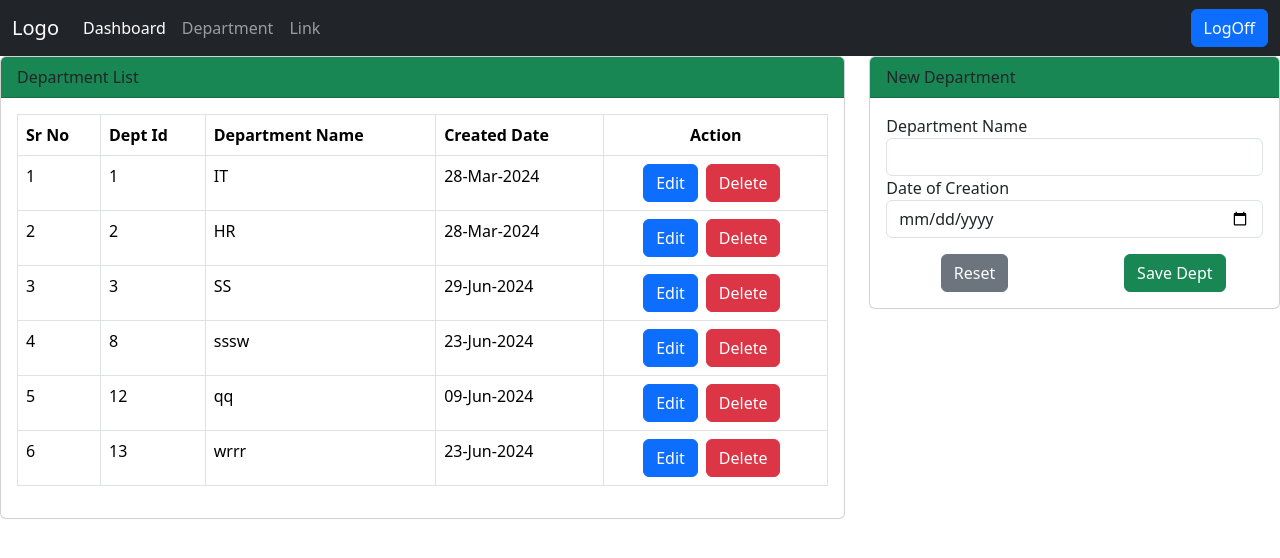
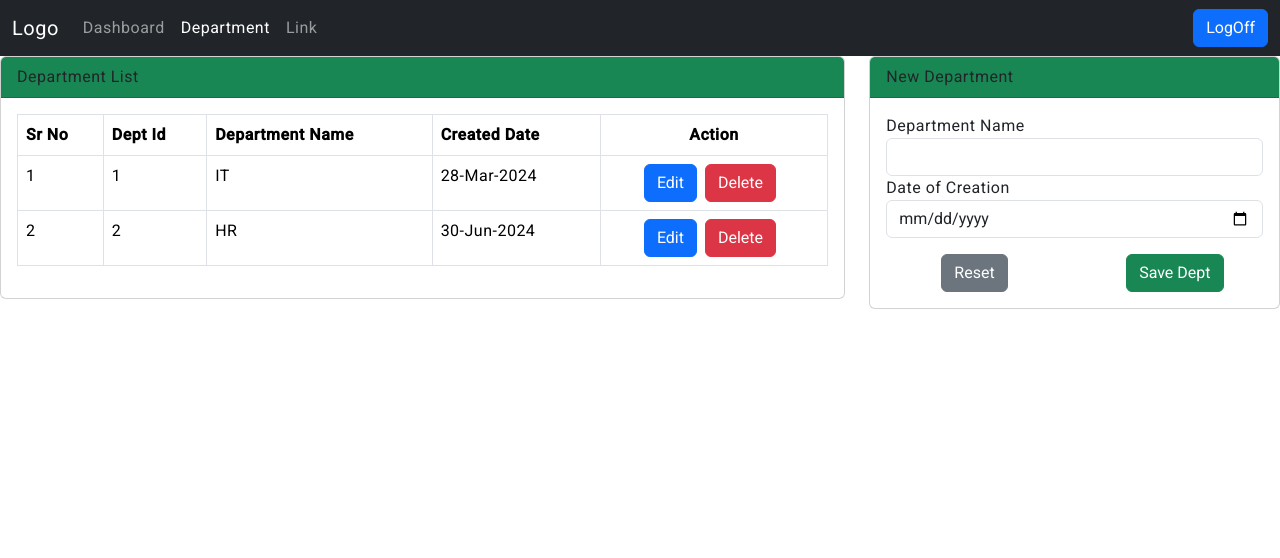
Before and after one commit to vinodkus/ticket_tool_angular_18, an Angular app: page /department in a window 1280 px wide. Shown: the top 558 px of the page. Built offline with nearby package versions, Linux system fonts and the light colour scheme; data requests are answered from the project's data file.

Commit message:
angualr material

```diff
--- a/angular.json
+++ b/angular.json
@@ -27,6 +27,7 @@
               }
             ],
             "styles": [
+              "@angular/material/prebuilt-themes/azure-blue.css",
               "src/styles.css",
               "node_modules/bootstrap/dist/css/bootstrap.min.css"
             ],
@@ -88,6 +89,7 @@
               }
             ],
             "styles": [
+              "@angular/material/prebuilt-themes/azure-blue.css",
               "src/styles.css"
             ],
             "scripts": []
--- a/package.json
+++ b/package.json
@@ -11,10 +11,12 @@
   "private": true,
   "dependencies": {
     "@angular/animations": "^18.0.0",
+    "@angular/cdk": "^18.0.5",
     "@angular/common": "^18.0.0",
     "@angular/compiler": "^18.0.0",
     "@angular/core": "^18.0.0",
     "@angular/forms": "^18.0.0",
+    "@angular/material": "^18.0.5",
     "@angular/platform-browser": "^18.0.0",
     "@angular/platform-browser-dynamic": "^18.0.0",
     "@angular/router": "^18.0.0",
--- a/src/app/app.config.ts
+++ b/src/app/app.config.ts
@@ -3,7 +3,8 @@ import { provideRouter } from '@angular/router';
 
 import { routes } from './app.routes';
 import { provideHttpClient } from '@angular/common/http';
+import { provideAnimationsAsync } from '@angular/platform-browser/animations/async';
 
 export const appConfig: ApplicationConfig = {
-  providers: [provideHttpClient(), provideZoneChangeDetection({ eventCoalescing: true }), provideRouter(routes)]
+  providers: [provideHttpClient(), provideZoneChangeDetection({ eventCoalescing: true }), provideRouter(routes), provideAnimationsAsync()]
 };
--- a/src/app/pages/department/department.component.ts
+++ b/src/app/pages/department/department.component.ts
@@ -3,17 +3,20 @@ import { MasterService, Department } from '../../services/master.service';
 import { AsyncPipe, DatePipe } from '@angular/common';
 import { FormsModule } from '@angular/forms';
 import { from } from 'rxjs';
+import { MatSnackBar, MatSnackBarModule } from '@angular/material/snack-bar';
+
 
 @Component({
   selector: 'app-department',
   standalone: true,
-  imports: [DatePipe, FormsModule,AsyncPipe],
+  imports: [MatSnackBarModule,DatePipe, FormsModule,AsyncPipe],
 
   templateUrl: './department.component.html',
   styleUrl: './department.component.css',
 })
 export class DepartmentComponent implements OnInit {
   masterSrv = inject(MasterService);
+  snackBar = inject(MatSnackBar);
   deptList: Department[] = [];
   newDepartment: Department = {
     deptId: 0,
@@ -72,13 +75,15 @@ export class DepartmentComponent implements OnInit {
       next: (departments) => {
         if (departments.length > 0) {
           const department = departments[0];
+          const deptName = department.deptName;
           this.masterSrv.deleteDeptById(department.id!).subscribe({
             next: () => {
               this.deptList = this.deptList.filter(
                 (dept) => dept.deptId !== deptId
               );
               console.log('Department deleted');
-              alert('Department deleted')
+              this.showDeleteAlert(deptName);
+             // alert('Department deleted')
             },
             error: (err) => {
               console.error('Error deleting department:', err);
@@ -93,4 +98,15 @@ export class DepartmentComponent implements OnInit {
       },
     });
   }
+
+  showDeleteAlert(deptName: string): void {
+    this.snackBar.open(`Department: ${deptName} deleted successfully`, 'Close', {
+      duration: 3000, // Duration in milliseconds
+      horizontalPosition: 'center', // Center horizontally
+      verticalPosition: 'top', // We will override this with CSS
+      panelClass: ['custom-snackbar', 'custom-snackbar-container'] // Apply the custom CSS classes
+    });
+  }
+
+
 }
--- a/src/app/pages/layout/layout.component.html
+++ b/src/app/pages/layout/layout.component.html
@@ -7,10 +7,10 @@
       <div class="collapse navbar-collapse" id="mynavbar">
         <ul class="navbar-nav me-auto">
           <li class="nav-item" >
-            <a class="nav-link active" routerLink="dashboard">Dashboard</a>
+            <a class="nav-link" routerLink="dashboard">Dashboard</a>
           </li>
           <li class="nav-item" >
-            <a class="nav-link" routerLink="department">Department</a>
+            <a class="nav-link active" routerLink="department">Department</a>
           </li>
           <li class="nav-item" >
             <a class="nav-link" href="javascript:void(0)">Link</a>
--- a/src/db.json
+++ b/src/db.json
@@ -27,34 +27,10 @@
       "id": "1781"
     },
     {
+      "id": "0c0c",
       "deptId": 2,
       "deptName": "HR",
-      "createdDate": "2024-03-28",
-      "id": "675e"
-    },
-    {
-      "id": "6cc7",
-      "deptId": 3,
-      "deptName": "SS",
-      "createdDate": "2024-06-29"
-    },
-    {
-      "id": "776e",
-      "deptId": 8,
-      "deptName": "sssw",
-      "createdDate": "2024-06-23"
-    },
-    {
-      "id": "c36c",
-      "deptId": 12,
-      "deptName": "qq",
-      "createdDate": "2024-06-09"
-    },
-    {
-      "id": "bbd6",
-      "deptId": 13,
-      "deptName": "wrrr",
-      "createdDate": "2024-06-23"
+      "createdDate": "2024-06-30"
     }
   ]
 }
--- a/src/index.html
+++ b/src/index.html
@@ -6,8 +6,10 @@
   <base href="/">
   <meta name="viewport" content="width=device-width, initial-scale=1">
   <link rel="icon" type="image/x-icon" href="favicon.ico">
+  <link href="https://fonts.googleapis.com/css2?family=Roboto:wght@300;400;500&display=swap" rel="stylesheet">
+  <link href="https://fonts.googleapis.com/icon?family=Material+Icons" rel="stylesheet">
 </head>
-<body>
+<body class="mat-typography">
   <app-root></app-root>
 </body>
 </html>
--- a/src/styles.css
+++ b/src/styles.css
@@ -1 +1,34 @@
 /* You can add global styles to this file, and also import other style files */
+
+html, body { height: 100%; }
+body { margin: 0; font-family: Roboto, "Helvetica Neue", sans-serif; }
+
+/* styles.css or styles.scss */
+
+/* styles.css or styles.scss */
+.custom-snackbar {
+    /* background-color: #f44336;  */
+
+    /* Red background */
+    color: white; /* White text */
+    font-size: 16px; /* Font size */
+    text-align: center; /* Centered text */
+    display: inline-block; /* Inline-block to fit content */
+  }
+
+  .custom-snackbar-container {
+    display: flex;
+    justify-content: center; /* Center horizontally */
+    align-items: center; /* Center vertically */
+    height: 100vh; /* Full viewport height */
+    position: fixed;
+    top: 0;
+    left: 0;
+    width: 100%;
+    z-index: 1000; /* Ensure it appears above other elements */
+    pointer-events: none; /* Allow clicking through the container */
+  }
+
+  .custom-snackbar-container .mat-snack-bar-container {
+    pointer-events: auto; /* Enable clicking within the snackbar */
+  }
```
Also changed, not shown: 1 other file (tests, documents, lock files or other folders).
